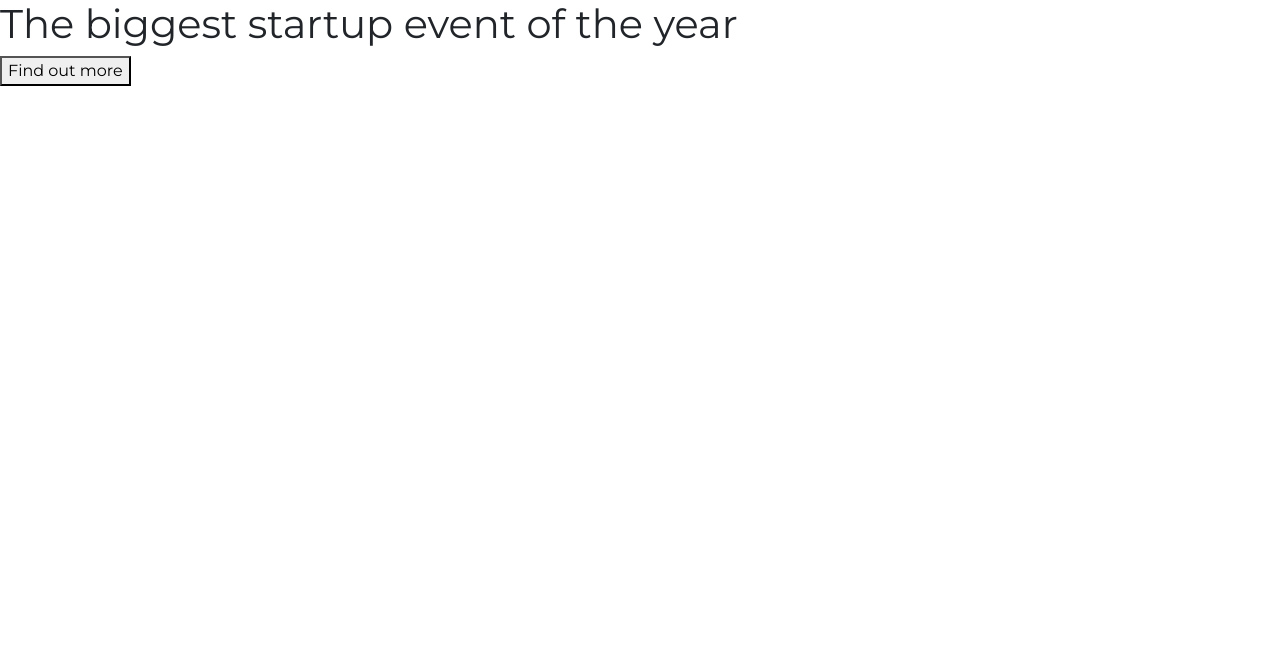
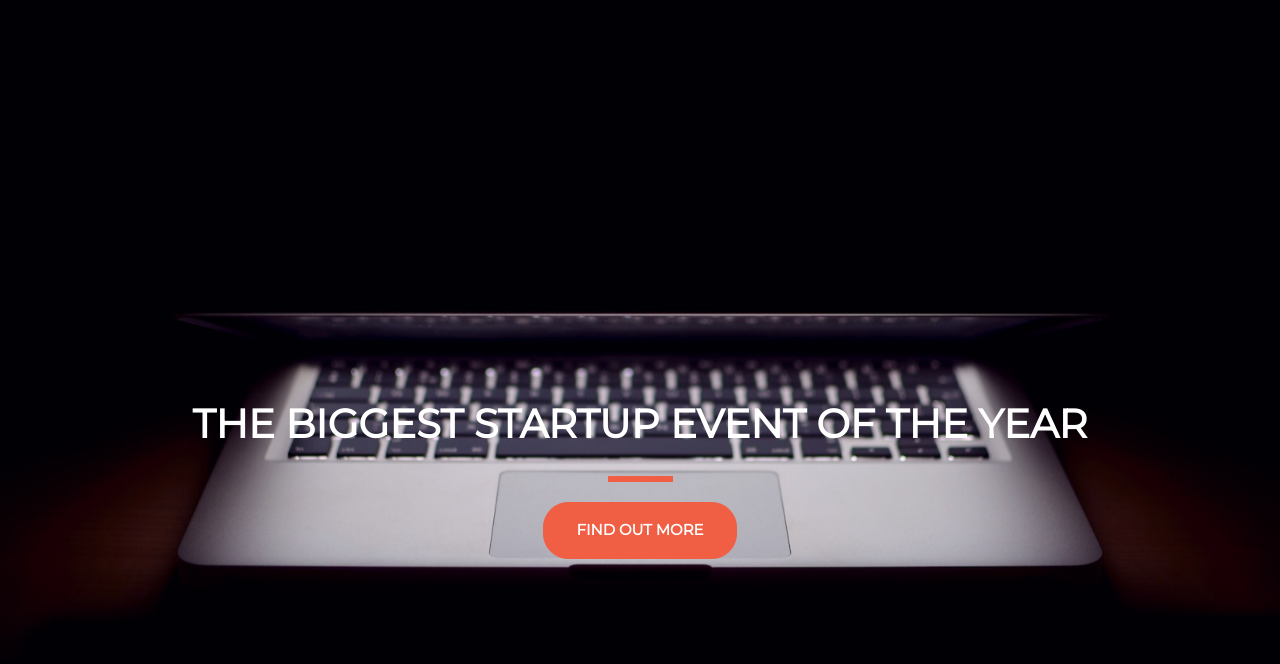
Before and after one commit to angv2852/startup-landing-page, a plain HTML site: page startuplandingpage/index.html in a window 1280 px wide. Drawn offline with nearby package versions, Linux system fonts and the light colour scheme.

Commit message:
Added HTML within container and CSS

```diff
--- a/startuplandingpage/index.html
+++ b/startuplandingpage/index.html
@@ -1,24 +1,38 @@
 <!DOCTYPE html>
 <html lang="en">
   <head>
-    <meta charset="UTF-8" />
-    <meta http-equiv="X-UA-Compatible" content="IE=edge" />
-    <meta name="viewport" content="width=device-width, initial-scale=1.0" />
-
     <link
       href="https://fonts.googleapis.com/css?family=Montserrat"
       rel="stylesheet"
     />
     <link
+      href="https://cdn.jsdelivr.net/npm/bootstrap@5.2.0-beta1/dist/css/bootstrap.min.css"
       rel="stylesheet"
-      href="https://cdn.jsdelivr.net/npm/bootstrap@5.2.0-beta1/dist/css/bootstrap.min.css"
-      integrity="sha384-ggOyR0iXCbMQv3Xipma34MD+dH/1fQ784/j6cY/iJTQUOhcWr7x9JvoRxT2MZw1T"
+      integrity="sha384-0evHe/X+R7YkIZDRvuzKMRqM+OrBnVFBL6DOitfPri4tjfHxaWutUpFmBp4vmVor"
       crossorigin="anonymous"
     />
     <link rel="stylesheet" type="text/css" href="style.css" />
+    <meta charset="UTF-8" />
+    <meta http-equiv="X-UA-Compatible" content="IE=edge" />
+    <meta name="viewport" content="width=device-width, initial-scale=1.0" />
   </head>
   <body>
-    <h1>The biggest startup event of the year</h1>
-    <button>Find out more</button>
+    <div class="container text-center">
+      <div class="row">
+        <div class="col-12">
+          <h1 class="text-uppercase">
+            <strong>The biggest startup event of the year</strong>
+          </h1>
+        </div>
+      </div>
+      <div class="row">
+        <div class="col-12">
+          <hr />
+          <button class="btn btn-primary btn-xl text-uppercase">
+            <strong>Find out more</strong>
+          </button>
+        </div>
+      </div>
+    </div>
   </body>
 </html>
--- a/startuplandingpage/style.css
+++ b/startuplandingpage/style.css
@@ -3,4 +3,51 @@ html {
   width: 100%;
   height: 100%;
   font-family: "Montserrat", sans-serif;
+  background: url(images/header.jpg) no-repeat center center fixed;
+  -webkit-background-size: cover;
+  -moz-background-size: cover;
+  -o-background-size: cover;
+  background-size: cover;
 }
+
+h1 {
+  color: #ffff;
+}
+
+hr {
+  margin: 20px auto;
+  color: #f05f44;
+  border: 3px solid #f05f44;
+  max-width: 65px;
+  opacity: 1;
+}
+.container {
+  margin-top: 400px;
+  text-align: center;
+  display: inline-block;
+  vertical-align: middle;
+  position: fixed;
+  top: 0;
+  left: 0;
+  right: 0;
+  left: 0;
+  height: 100%;
+  width: 100%;
+}
+
+.btn {
+  border-radius: 25px;
+  font-size: 15px;
+}
+
+.btn-xl {
+  padding: 1rem 2rem;
+  background-color: #f05f44;
+  border-color: #f05f44;
+}
+
+.btn-xl:hover {
+  background-color: #ee4b08;
+  border-color: #ee4b08;
+  border-width: 4px;
+}
```
